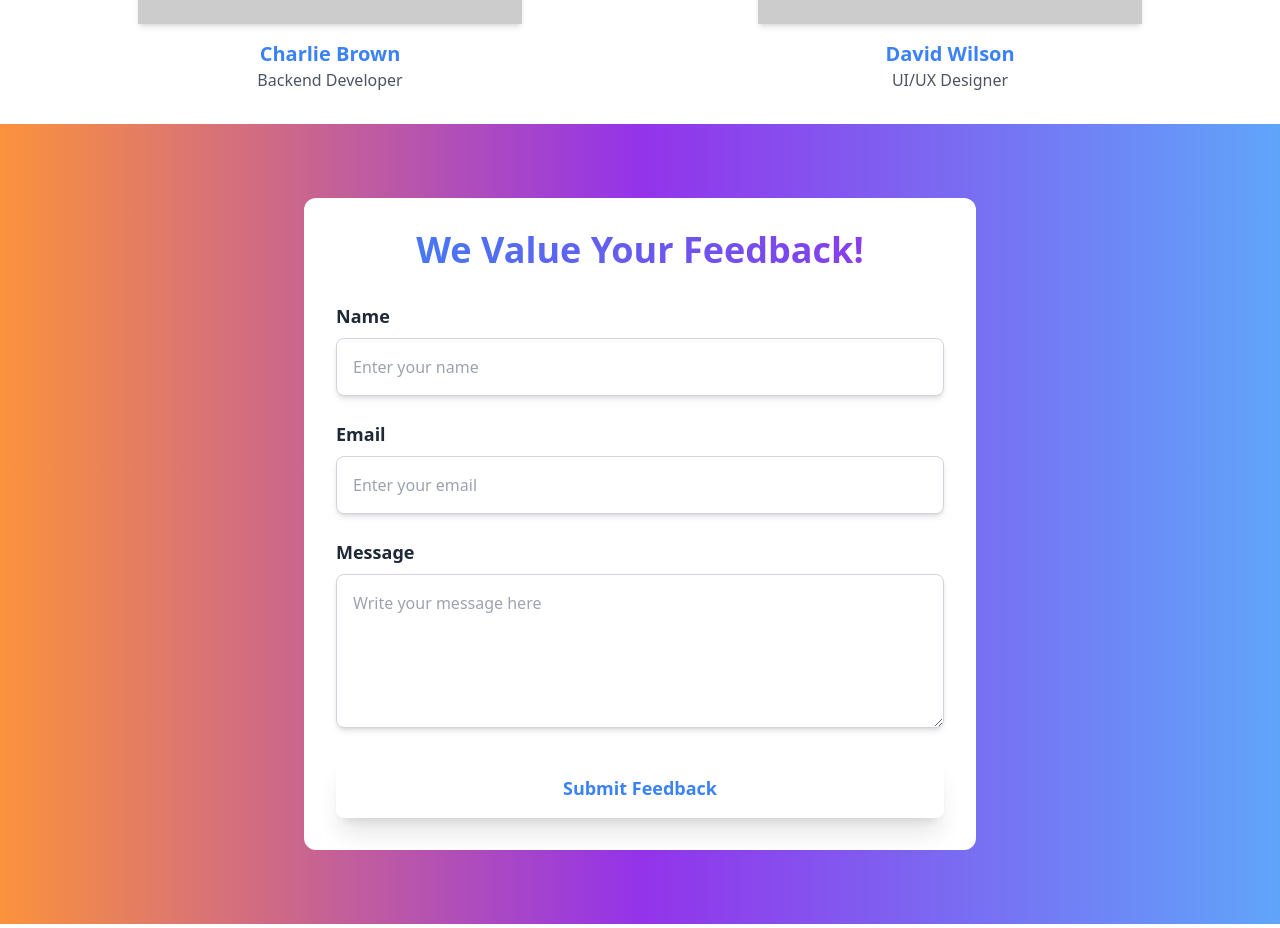
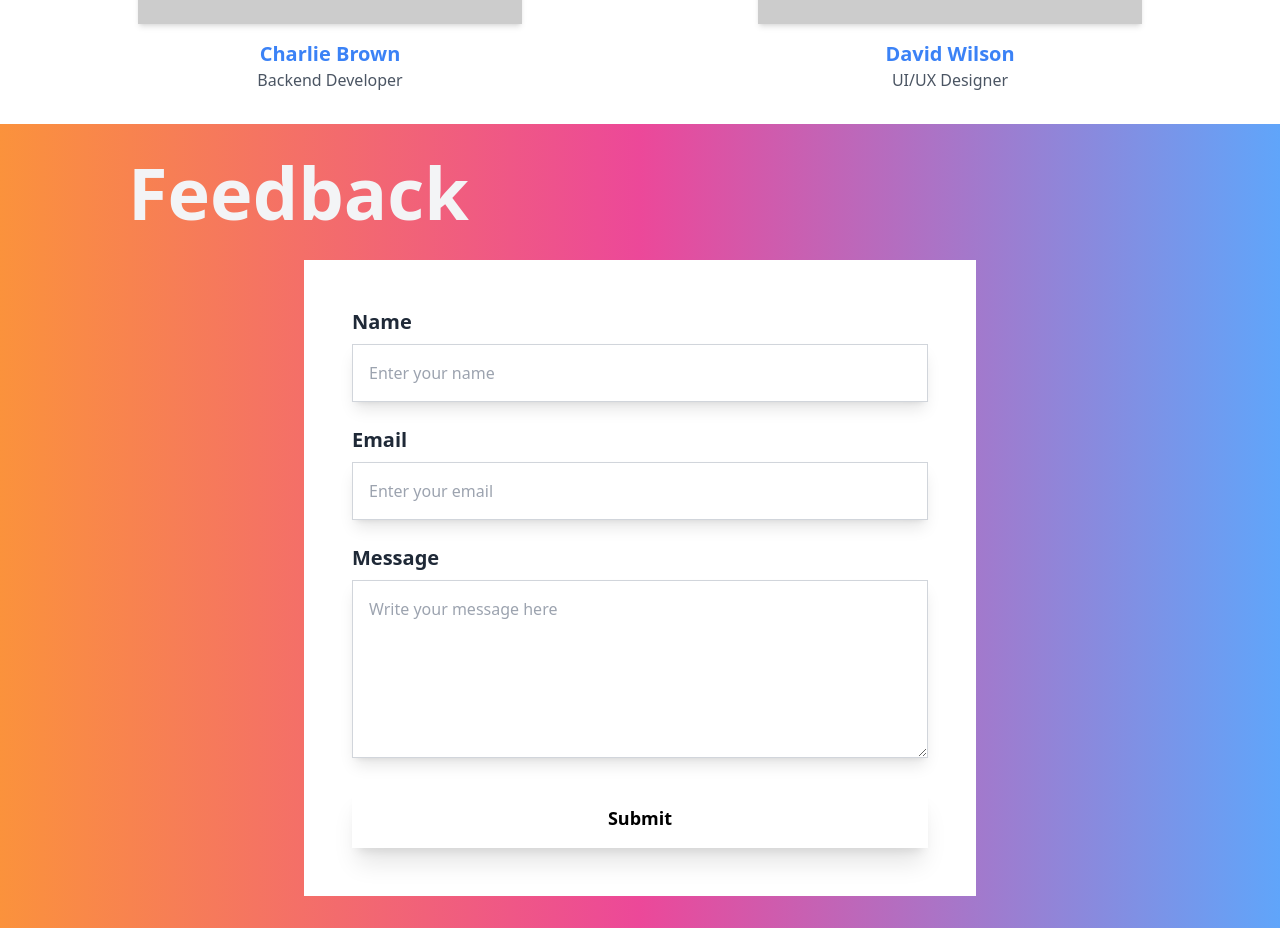
Before and after one commit to NitinSingh07/Navotsav, a React (Vite) app in the folder navotsav/: page /feedback in a window 1280 px wide. Shown: the part 3600-4528 px from the top of the page. Built offline with nearby package versions, Linux system fonts and the light colour scheme.

Commit message:
Refactor feedback form and team component styles

```diff
--- a/navotsav/src/components/feedBackForm.jsx
+++ b/navotsav/src/components/feedBackForm.jsx
@@ -29,14 +29,17 @@ const FeedbackForm = () => {
   };
 
   return (
-    <div className="min-h-screen flex justify-center items-center bg-gradient-to-r from-orange-400 via-pink-500 via-purple-600 to-blue-400 p-8">
-      <div className="max-w-2xl w-full bg-white p-8 rounded-xl ">
-        <h2 className="text-4xl font-extrabold text-transparent bg-clip-text bg-gradient-to-r from-blue-500 to-purple-600 mb-8 text-center">
-          We Value Your Feedback!
-        </h2>
+    <div className="min-h-screen flex flex-col justify-center items-center bg-gradient-to-r from-orange-400 via-pink-500 to-blue-400 p-8">
+      {/* Feedback Title */}
+      <h2 className="text-7xl font-extrabold  text-gray-100 mb-8 self-start ml-24">
+        Feedback
+      </h2>
+
+      {/* Form Container */}
+      <div className="max-w-2xl w-full bg-white p-12 transition ease-in-out">
         <form onSubmit={handleSubmit} className="space-y-6">
           <div className="space-y-2">
-            <label className="block text-lg font-semibold text-gray-800">
+            <label className="block text-xl font-semibold text-gray-800">
               Name
             </label>
             <input
@@ -44,12 +47,12 @@ const FeedbackForm = () => {
               value={name}
               onChange={(e) => setName(e.target.value)}
               required
-              className="w-full p-4 border border-gray-300 rounded-lg focus:outline-none focus:ring-2 focus:ring-pink-500 shadow-md transition duration-300"
+              className="w-full p-4 border border-gray-300  focus:outline-none focus:ring-1 focus:ring-black shadow-lg transition duration-300"
               placeholder="Enter your name"
             />
           </div>
           <div className="space-y-2">
-            <label className="block text-lg font-semibold text-gray-800">
+            <label className="block text-xl font-semibold text-gray-800">
               Email
             </label>
             <input
@@ -57,36 +60,38 @@ const FeedbackForm = () => {
               value={email}
               onChange={(e) => setEmail(e.target.value)}
               required
-              className="w-full p-4 border border-gray-300 rounded-lg focus:outline-none focus:ring-2 focus:ring-pink-500 shadow-md transition duration-300"
+              className="w-full p-4 border border-gray-300  focus:outline-none focus:ring-1 focus:ring-black shadow-lg transition duration-300"
               placeholder="Enter your email"
             />
           </div>
           <div className="space-y-2">
-            <label className="block text-lg font-semibold text-gray-800">
+            <label className="block text-xl font-semibold text-gray-800">
               Message
             </label>
             <textarea
               value={message}
               onChange={(e) => setMessage(e.target.value)}
               required
-              rows={5}
-              className="w-full p-4 border border-gray-300 rounded-lg focus:outline-none focus:ring-2 focus:ring-pink-500 shadow-md transition duration-300"
+              rows={6}
+              className="w-full p-4 border border-gray-300 focus:outline-none focus:ring-1 focus:ring-black shadow-lg transition duration-300"
               placeholder="Write your message here"
             ></textarea>
           </div>
+
           <button
             type="submit"
-            className="w-full bg-white text-blue-500 font-bold text-lg p-4 rounded-lg shadow-xl focus:ring-2 focus:ring-blue-500 transition duration-300 transform hover:scale-105"
+            className="w-full bg-white-500 text-black font-bold text-lg p-4  shadow-xl focus:ring-2 focus:ring-blue-500 transition duration-300 transform hover:scale-105"
           >
-            Submit Feedback
+            Submit
           </button>
+
           {success && (
-            <p className="mt-6 text-green-500 text-center text-lg font-semibold">
+            <p className="mt-4 text-green-500 text-center text-lg font-semibold">
               Thank you for your feedback!
             </p>
           )}
           {error && (
-            <p className="mt-6 text-red-500 text-center text-lg font-semibold">
+            <p className="mt-4 text-red-500 text-center text-lg font-semibold">
               There was an error submitting your feedback. Please try again.
             </p>
           )}
--- a/navotsav/src/components/team.jsx
+++ b/navotsav/src/components/team.jsx
@@ -28,7 +28,7 @@ const TeamMembers = () => {
     <div className="flex bg-white p-8">
       <div className="flex-1">
         <div className="flex items-center justify-center mb-24">
-          <h2 className="text-6xl ml-6 font-bold text-center text-black ">
+          <h2 className="text-6xl ml-24 font-bold text-center text-black ">
             Speakers
           </h2>
           <div className="hidden md:flex flex-grow h-1 mx-48 bg-gradient-to-r from-green-500 via-orange-500 to-blue-500"></div>
```
